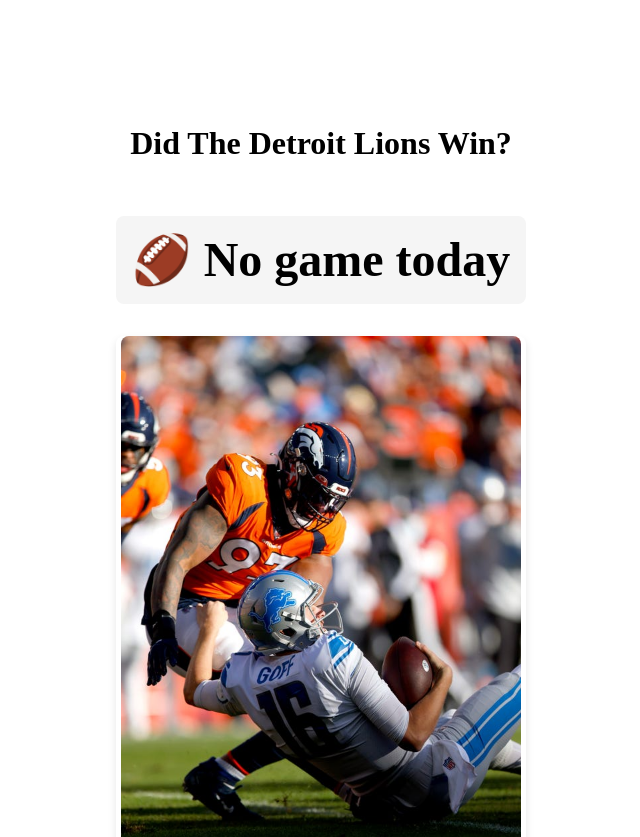
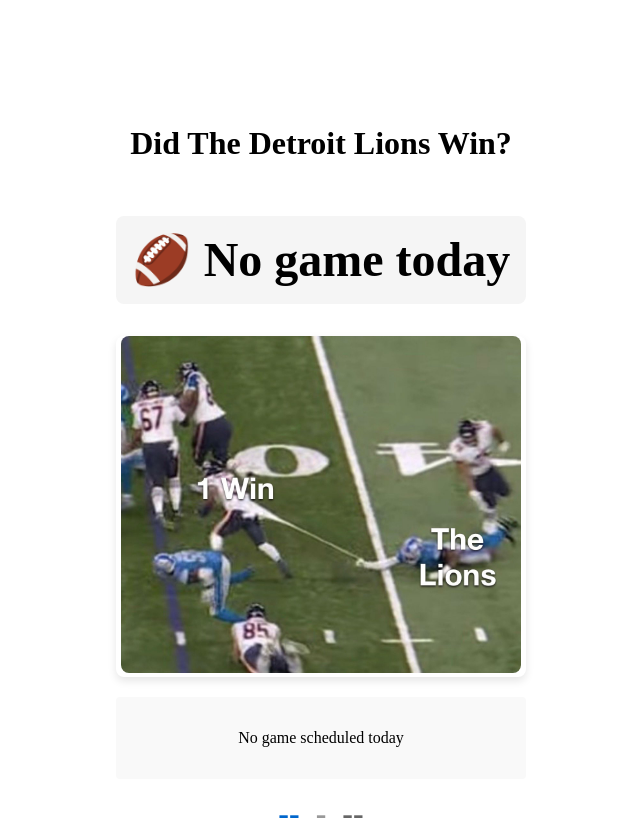
Before and after one commit to lcborn4/didlionswin, a Next.js app: page / in a window 1280 px wide. Shown: the top 837 px of the page, without its empty margins (319-959 px from the left). Built offline with nearby package versions, Linux system fonts and the light colour scheme; no server answers.

Commit message:
feat: Main page always shows out.gif
- Main page (no game result): Always displays out.gif
- Game result WIN: Shuffles through good images only
- Game result LOSS: Shuffles through bad images only
- Cleaner logic with no random mixing

```diff
--- a/app/components/FunnyImages.tsx
+++ b/app/components/FunnyImages.tsx
@@ -45,18 +45,15 @@
             return;
         }
 
-        // On main page (no specific game result), prioritize out.gif
+        // On main page (no specific game result), always show out.gif
         if (!gameResult) {
-            // 50% chance of out.gif, 50% chance of other random images
-            if (Math.random() < 0.5) {
-                setCurrentImage('/images/out.gif');
-                setImageAlt('Out');
-                console.log('Selected main page image: out.gif');
-                return;
-            }
+            setCurrentImage('/images/out.gif');
+            setImageAlt('Out');
+            console.log('Selected main page image: out.gif');
+            return;
         }
 
-        let imagePool: typeof goodImages | typeof badImages | typeof randomImages;
+        let imagePool: typeof goodImages | typeof badImages;
         let poolName: string;
 
         if (gameResult === 'WIN') {
@@ -68,9 +65,11 @@
             imagePool = badImages;
             poolName = 'bad';
         } else {
-            // No game result, show random image (but we already handled out.gif above)
-            imagePool = randomImages;
-            poolName = 'random';
+            // This shouldn't happen now, but fallback to out.gif
+            setCurrentImage('/images/out.gif');
+            setImageAlt('Out');
+            console.log('Fallback to out.gif');
+            return;
         }
 
         // Select random image from the pool
```
